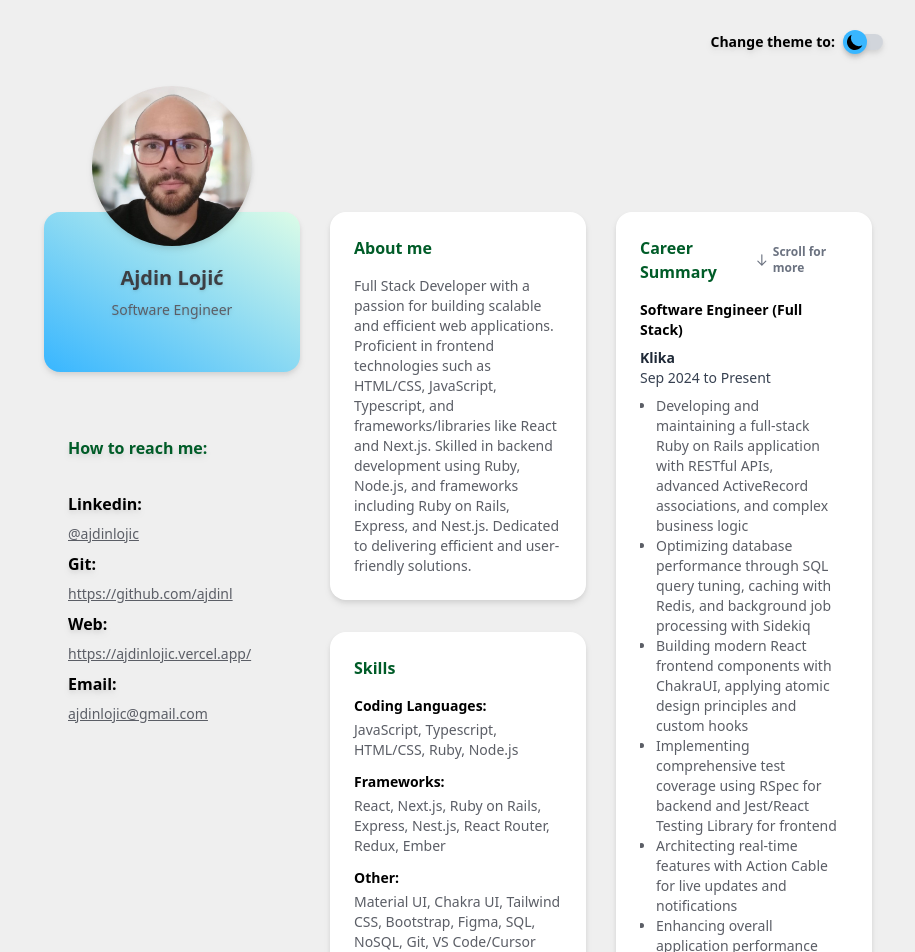
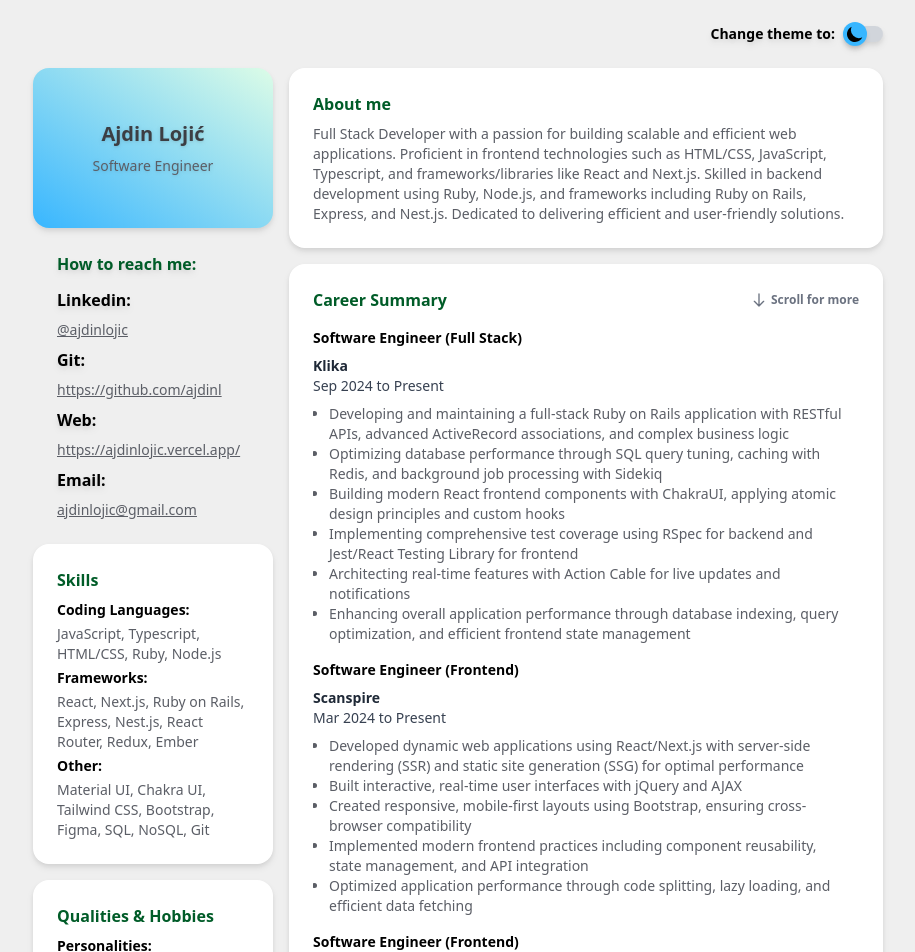
Before and after one commit to ajdinl/PortfolioNextTailwind, a Next.js app: page / in a window 1280 px wide. Shown: the top 952 px of the page, without its empty margins (182-1097 px from the left). Built offline with nearby package versions, Linux system fonts and the light colour scheme.

Commit message:
Refactor layout and styling in components, enhance Info and Personal sections, and update db.json to remove redundant data

```diff
--- a/app/_components/Button.jsx
+++ b/app/_components/Button.jsx
@@ -12,7 +12,7 @@
   useEffect(() => setTheme('light'), [setTheme])
 
   return (
-    <div className='flex flex-row items-center space-x-2 text-base lg:text-sm pt-6 pb-6 lg:pt-8 lg:pb-8 mt-4 lg:mt-0 justify-end dark:bg-[#252525] bg-mybackground'>
+    <div className='flex flex-row items-center space-x-2 text-base lg:text-sm pt-2 md:pt-6 pb-6 mt-4 md:mt-0 justify-end dark:bg-[#252525] bg-mybackground'>
       <div className='dark:text-[#9c9ea3] font-bold drop-shadow-md hidden lg:block'>Change theme to:</div>
       <div className='w-10 h-4 flex items-center bg-gray-300 rounded-full drop-shadow-md'>
         <div
--- a/app/_components/Career.jsx
+++ b/app/_components/Career.jsx
@@ -1,7 +1,7 @@
 export default function Career({ careerData }) {
   return (
-    <div className='flex flex-col items-center lg:pt-4'>
-      <div className='bg-white p-6 w-full max-w-[480px] lg:w-64 h-full lg:mt-28 rounded-2xl mb-10 drop-shadow-md'>
+    <div className='flex flex-col items-center'>
+      <div className='bg-white p-6 w-full h-full rounded-2xl mb-6 drop-shadow-md'>
         <div className='text-mygreen font-bold flex items-center justify-between'>
           Career Summary
           {careerData.length > 1 && (
--- a/app/_components/HomePage.jsx
+++ b/app/_components/HomePage.jsx
@@ -13,10 +13,12 @@
     <ThemeProvider attribute='class'>
       <div className='px-5 sm:px-6 md:px-8 lg:px-0'>
         <Button />
-        <div className='grid grid-cols-1 lg:grid-cols-3 w-full justify-center gap-2 text-base sm:text-lg lg:text-base dark:bg-[#252525] bg-mybackground'>
-          <Info infoData={info} />
-          <Personal personalData={personal} />
-          <Career careerData={career} />
+        <div className='grid grid-cols-1 md:grid-cols-[0fr_2fr] gap-0 md:gap-4 w-full justify-center text-base sm:text-lg lg:text-base dark:bg-[#252525] bg-mybackground'>
+          <Info infoData={info} personalData={personal} />
+          <div className='space-y-4'>
+            <Personal personalData={personal} />
+            <Career careerData={career} />
+          </div>
         </div>
       </div>
     </ThemeProvider>
--- a/app/_components/Info.jsx
+++ b/app/_components/Info.jsx
@@ -1,26 +1,23 @@
 import Image from 'next/image'
 import avatar from '@/public/images/selfie.jpg'
 
-export default function Info({ infoData }) {
+export default function Info({ infoData, personalData }) {
   const { fullName, description, cell, git, website, email, linkedin, linkedinLink, address } = infoData
+  const { profile, languages, more, other, personalities, hobbies } = personalData
 
   return (
-    <div className='flex flex-col items-center mt-0.5'>
-      <div className='z-50 mx-auto'>
-        <Image className='rounded-full drop-shadow-md' src={avatar} width={160} height={160} alt='myImage' />
-      </div>
-      <div className='-mt-0.5 w-full flex justify-center'>
-        <div className='flex flex-col flex-wrap justify-center text-center -mt-8 w-full max-w-[480px] lg:w-64 h-auto min-h-[10rem] bg-myblue rounded-2xl mb-10 bg-gradient-to-tr from-myblue to-green-100 drop-shadow-md py-4 px-2'>
+    <div className='flex flex-col flex-start w-full max-w-[480px] lg:w-60'>
+      <div className='flex flex-col flex-wrap justify-center text-center h-auto min-h-[10rem] bg-myblue rounded-2xl bg-gradient-to-tr from-myblue to-green-100 drop-shadow-md py-4 px-2'>
         <h1 className='text-mygraytwo lg:text-xl font-heboo font-extrabold bg-transparent drop-shadow mb-2'>
           {fullName}
         </h1>
         <p className='text-mygray bg-transparent text-base lg:text-sm drop-shadow'>{description}</p>
       </div>
-      </div>
-      <div className='flex flex-col p-6 space-y-2 w-full max-w-[480px] lg:w-64'>
+      <div className='flex flex-col space-y-4'>
+        <div className='flex flex-col p-6 pb-2 space-y-2'>
           <div
-          className='text-mygreen font-bold mb-6 drop-shadow-md
-        dark:text-white'
+            className='text-mygreen font-bold drop-shadow-md
+        dark:text-white mb-1'
           >
             How to reach me:
           </div>
@@ -56,6 +53,45 @@
             <a href={'mailto:' + email}>{email}</a>
           </div>
         </div>
+        <div className='flex-col flex-start flex md:hidden'>
+          <div className='bg-white p-6 w-full rounded-2xl drop-shadow-md'>
+            <div className='text-mygreen font-bold mb-2'>About me</div>
+            <div className='text-mygray text-base lg:text-sm'>{profile}</div>
+          </div>
+        </div>
+        <div className='bg-white p-6 w-full rounded-2xl drop-shadow-md'>
+          <div className='text-mygreen font-bold mb-2'>Skills</div>
+          <div className='text-mygray text-base lg:text-sm'>
+            <div className='font-bold text-black'>Coding Languages:</div>
+            <div className='mb-1 mt-1'>{languages}</div>
+            <div className='font-bold text-black'>Frameworks:</div>
+            <div className='mb-1 mt-1'>{more}</div>
+            <div className='font-bold text-black'>Other:</div>
+            <div className='mt-1'>{other}</div>
+          </div>
+        </div>
+        <div className='bg-white p-6 rounded-2xl drop-shadow-md'>
+          <div className='text-mygreen font-bold mb-2'>Qualities & Hobbies</div>
+          <div className='text-mygray text-base lg:text-sm'>
+            <div className='font-bold text-black mb-1'>Personalities:</div>
+            <div className='ml-4'>
+              <ul className='list-disc mb-4'>
+                {personalities.map((personality, index) => (
+                  <li key={index}>{personality}</li>
+                ))}
+              </ul>
+            </div>
+            <div className='font-bold text-black mb-1'>Hobby:</div>
+            <div className='ml-4'>
+              <ul className='list-disc'>
+                {hobbies.map((hobby, index) => (
+                  <li key={index}>{hobby}</li>
+                ))}
+              </ul>
+            </div>
+          </div>
+        </div>
+      </div>
     </div>
   )
 }
--- a/app/_components/Personal.jsx
+++ b/app/_components/Personal.jsx
@@ -2,42 +2,10 @@
   const { profile, languages, more, other, personalities, hobbies } = personalData
 
   return (
-    <div className='flex flex-col items-center lg:pt-4'>
-      <div className='bg-white p-6 w-full max-w-[480px] lg:w-64 mt-10 lg:mt-28 rounded-2xl drop-shadow-md'>
-        <div className='text-mygreen font-bold mb-4'>About me</div>
+    <div className='flex-col flex-start hidden md:flex'>
+      <div className='bg-white p-6 w-full rounded-2xl drop-shadow-md'>
+        <div className='text-mygreen font-bold mb-2'>About me</div>
         <div className='text-mygray text-base lg:text-sm'>{profile}</div>
-      </div>
-      <div className='bg-white p-6 w-full max-w-[480px] lg:w-64 mt-8 rounded-2xl drop-shadow-md'>
-        <div className='text-mygreen font-bold mb-4'>Skills</div>
-        <div className='text-mygray text-base lg:text-sm'>
-          <div className='font-bold text-black'>Coding Languages:</div>
-          <div className='mb-3 mt-1'>{languages}</div>
-          <div className='font-bold text-black'>Frameworks:</div>
-          <div className='mb-3 mt-1'>{more}</div>
-          <div className='font-bold text-black'>Other:</div>
-          <div className='mt-1'>{other}</div>
-        </div>
-      </div>
-      <div className='bg-white p-6 w-full max-w-[480px] lg:w-64 mt-8 mb-10 rounded-2xl drop-shadow-md'>
-        <div className='text-mygreen font-bold mb-4'>About me</div>
-        <div className='text-mygray text-base lg:text-sm'>
-          <div className='font-bold text-black mb-1'>Personalities:</div>
-          <div className='ml-4'>
-            <ul className='list-disc mb-4'>
-              {personalities.map((personality, index) => (
-                <li key={index}>{personality}</li>
-              ))}
-            </ul>
-          </div>
-          <div className='font-bold text-black mb-1'>Hobby:</div>
-          <div className='ml-4'>
-            <ul className='list-disc'>
-              {hobbies.map((hobby, index) => (
-                <li key={index}>{hobby}</li>
-              ))}
-            </ul>
-          </div>
-        </div>
       </div>
     </div>
   )
--- a/db.json
+++ b/db.json
@@ -12,7 +12,7 @@
     "profile": "Full Stack Developer with a passion for building scalable and efficient web applications. Proficient in frontend technologies such as HTML/CSS, JavaScript, Typescript, and frameworks/libraries like React and Next.js. Skilled in backend development using Ruby, Node.js, and frameworks including Ruby on Rails, Express, and Nest.js. Dedicated to delivering efficient and user-friendly solutions.",
     "languages": "JavaScript, Typescript, HTML/CSS, Ruby, Node.js",
     "more": "React, Next.js, Ruby on Rails, Express, Nest.js, React Router, Redux, Ember",
-    "other": "Material UI, Chakra UI, Tailwind CSS, Bootstrap, Figma, SQL, NoSQL, Git, VS Code/Cursor",
+    "other": "Material UI, Chakra UI, Tailwind CSS, Bootstrap, Figma, SQL, NoSQL, Git",
     "personalities": ["Accuracy", "Organization", "Creativity", "Communication"],
     "hobbies": ["Motorcycling", "Skiing", "CryptoCurrency"]
   },
```
Lines whose indentation alone changed are shown as unchanged.
